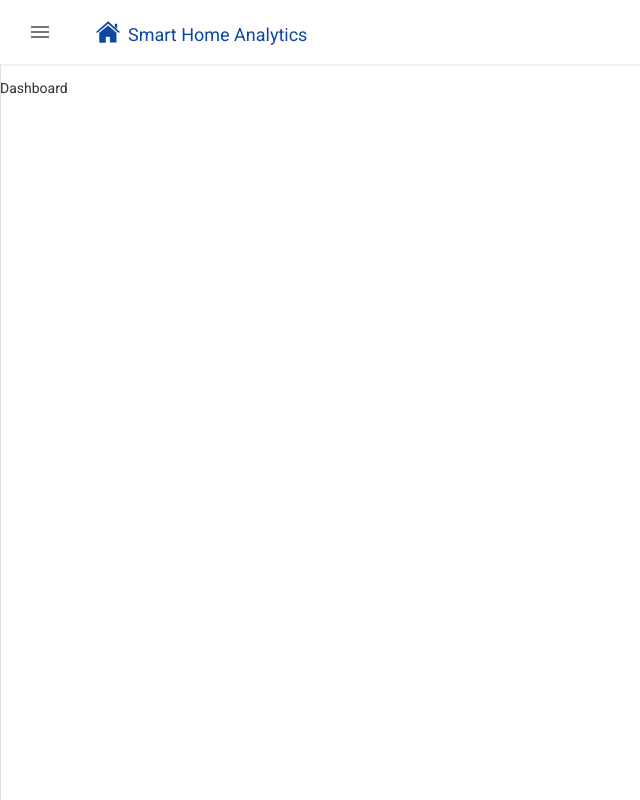
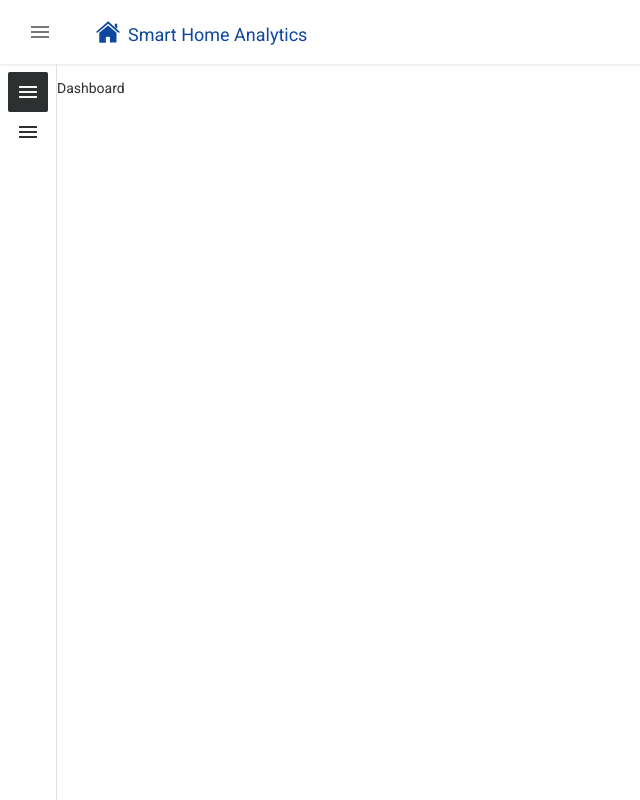
Before and after one commit to SmartHomeAnalytics/portal-ui, a React (Create React App) app: page /dashboard in a window 1280 px wide. Shown: the whole page, without its empty margins (0-640 px from the left). Built offline with nearby package versions, Linux system fonts and the light colour scheme; what normalizr would draw is missing.

Commit message:
Finish drawer

```diff
--- a/src/components/dashboard/navigation/SlidingMenu.js
+++ b/src/components/dashboard/navigation/SlidingMenu.js
@@ -11,7 +11,7 @@ import SlidingMenuListItem from './SlidingMenuListItem'
 
 const useStyles = makeStyles(theme => ({
   paper: {
-    top: theme.mixins.toolbar.minHeight,
+    top: theme.constants.toolbarHeight,
     overflowX: 'hidden',
     bottom: 0,
     height: 'auto',
--- a/src/components/dashboard/navigation/SlidingMenuListItem.js
+++ b/src/components/dashboard/navigation/SlidingMenuListItem.js
@@ -11,7 +11,7 @@ const useStyles = makeStyles(theme => ({
     width: 'auto',
     marginLeft: theme.spacing(1),
     marginRight: theme.spacing(1),
-    padding: theme.spacing(0, 2, 0, 0.5),
+    padding: theme.spacing(0, 0.5),
     '&:focus, &:hover, &:visited, &:link, &:active': {
       backgroundColor: theme.colors.tableBackground,
       textDecoration: 'none',
@@ -35,7 +35,7 @@ const useStyles = makeStyles(theme => ({
   icon: {
     minWidth: 0,
     color: 'inherit',
-    margin: theme.spacing(1),
+    margin: theme.spacing(0.5),
     marginRight: 0,
     textAlign: 'center',
     width: 24,
--- a/src/muiTheme.js
+++ b/src/muiTheme.js
@@ -32,6 +32,7 @@ const theme = createTheme({
     welcomeCardShadow: '0 28px 10px 10px #999999',
     toolbarHeight: 64,
     leftMenuExpandedWidth: 290,
+    leftMenuWidth: 57,
   },
   transitions: {
     duration: {
```
